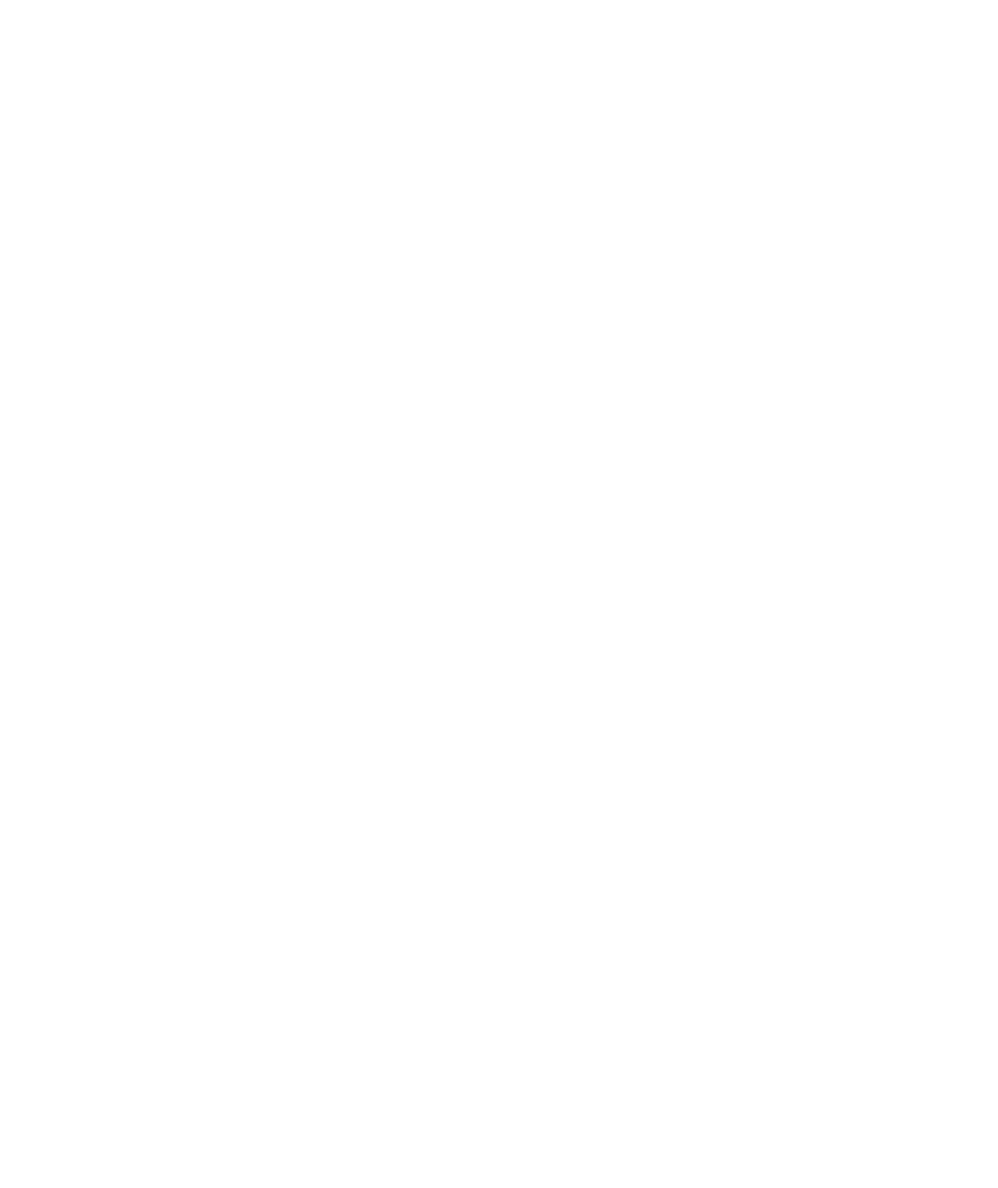
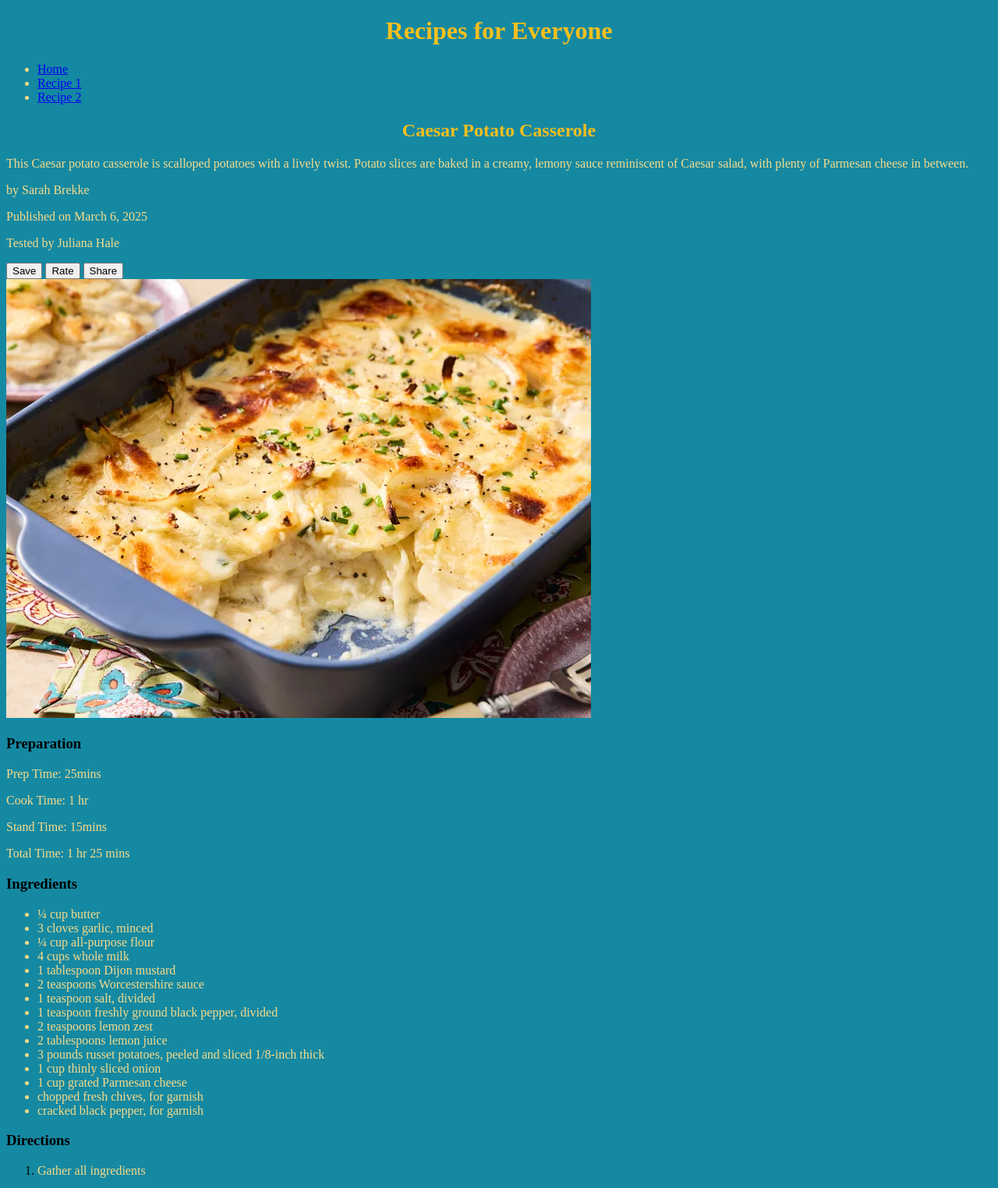
Before and after one commit to bartdev22/recipes, a plain HTML site: page recipe1.html in a window 1280 px wide. Shown: the top 1524 px of the page at 78% size. Before the commit the page ends 800 px from the top, so only its background shows below. Drawn offline with Linux system fonts and the light colour scheme.

Commit message:
add all info from recipe 1

```diff
--- a/recipe1.html
+++ b/recipe1.html
@@ -3,9 +3,103 @@
 <head>
     <meta charset="UTF-8">
     <meta name="viewport" content="width=device-width, initial-scale=1.0">
-    <title>Document</title>
+    <link rel="stylesheet" href="styles.css">
+    <title>Recipes</title>
 </head>
 <body>
+    <header class="header">
+        <h1>Recipes for Everyone</h1>
+        <nav class="header-nav">
+            <ul class="header-ul">
+                <li class="list-item"><a href="index.html" class="links">Home</a></li>
+                <li class="list-item"><a href="recipe1.html" class="links">Recipe 1</a></li>
+                <li class="list-item"><a href="recipe2.html" class="links">Recipe 2</a></li>
+            </ul>
+        </nav>
+    </header>
+    <main>
+        <h2>Caesar Potato Casserole</h2>
+        <p id="description">This Caesar potato casserole is scalloped potatoes with a lively twist. Potato slices are baked in a creamy, lemony sauce reminiscent of Caesar salad, with plenty of Parmesan cheese in between.</p>
+        <p>by Sarah Brekke</p>
+        <p>Published on March 6, 2025</p>
+        <p>Tested by Juliana Hale</p>
 
+        <button>Save</button>
+        <button>Rate</button>
+        <button>Share</button>
+
+        <br>
+
+        <img src="images/caesar-potato-casserole.png" alt="Caesar Potato Casserole">
+
+        <div>
+            <h3>Preparation</h3>
+            <p>Prep Time: 25mins</p>
+            <p>Cook Time: 1 hr</p>
+            <p>Stand Time: 15mins</p>
+            <p>Total Time: 1 hr 25 mins</p>
+        </div>
+
+        <h3>Ingredients</h3>
+        <ul>
+            <li>¼ cup butter</li>
+            <li>3 cloves garlic, minced</li>
+            <li>¼ cup all-purpose flour</li>
+            <li>4 cups whole milk</li>
+            <li>1 tablespoon Dijon mustard</li>
+            <li>2 teaspoons Worcestershire sauce</li>
+            <li>1 teaspoon salt, divided</li>
+            <li>1 teaspoon freshly ground black pepper, divided</li>
+            <li>2 teaspoons lemon zest</li>
+            <li>2 tablespoons lemon juice</li>
+            <li>3 pounds russet potatoes, peeled and sliced 1/8-inch thick</li>
+            <li>1 cup thinly sliced onion</li>
+            <li>1 cup grated Parmesan cheese</li>
+            <li>chopped fresh chives, for garnish</li>
+            <li>cracked black pepper, for garnish</li>
+        </ul>
+
+        <h3>Directions</h3>
+        <ol>
+            <li>
+                <p>Gather all ingredients</p>
+                <img src="images/step-1.png" alt="step 1">
+            </li>
+            <li>
+                <p>Preheat the oven to 375 degrees F (190 degrees C). Grease a 9x13-inch baking dish.</p>
+                <img src="images/step-2.png" alt="step 2">
+            </li>
+            <li>
+                <p>Melt butter in a medium saucepan over medium heat. Add garlic and cook 30 seconds. Stir in flour and cook, stirring constantly, for 1 minute. Gradually whisk in milk, mustard, Worcestershire sauce, 1/4 teaspoon salt, and 1/4 teaspoon pepper. Cook, whisking constantly, until thickened and bubbly, then continue to cook and whisk 2 minutes more. Whisk in lemon zest and lemon juice. Remove from heat.</p>
+                <img src="images/step-3.png" alt="step 3">
+            </li>
+            <li>
+                <p>Line bottom of prepared dish with 1/3 of potato slices; sprinkle with 1/4 teaspoon each salt and pepper, followed by 1/3 of onion slices, 1/3 of Parmesan cheese, and top with 1/3 of sauce. Repeat layers once more. Finally top with remaining potatoes, salt, and pepper, followed by remaining onion slices, and sauce.</p>
+                <img src="images/step-4.png" alt="step 4">
+            </li>
+            <li>
+                <p>Sprinkle with remaining Parmesan cheese.</p>
+                <img src="images/step-5.png" alt="step 5">
+            </li>
+            <li>
+                <p>Bake, uncovered, until potatoes are tender and top is golden brown, 50 to 60 minutes. Let stand 15 to 20 minutes before serving.</p>
+                <img src="images/step-6.png" alt="step 6">
+            </li>
+            <li>
+                <p>Garnish with chives and/or cracked black pepper.</p>
+                <img src="images/step-7.png" alt="step-7">
+            </li>
+        </ol>
+    </main>
+    <footer>
+        <p>Here i will drop my social media accounts so you can check them and follow me :) </p>
+        <nav>
+            <ul>
+                <li>Linkedin</li>
+                <li>Youtube</li>
+                <li>Instagram</li>
+            </ul>
+        </nav>
+    </footer>
 </body>
 </html>
```
